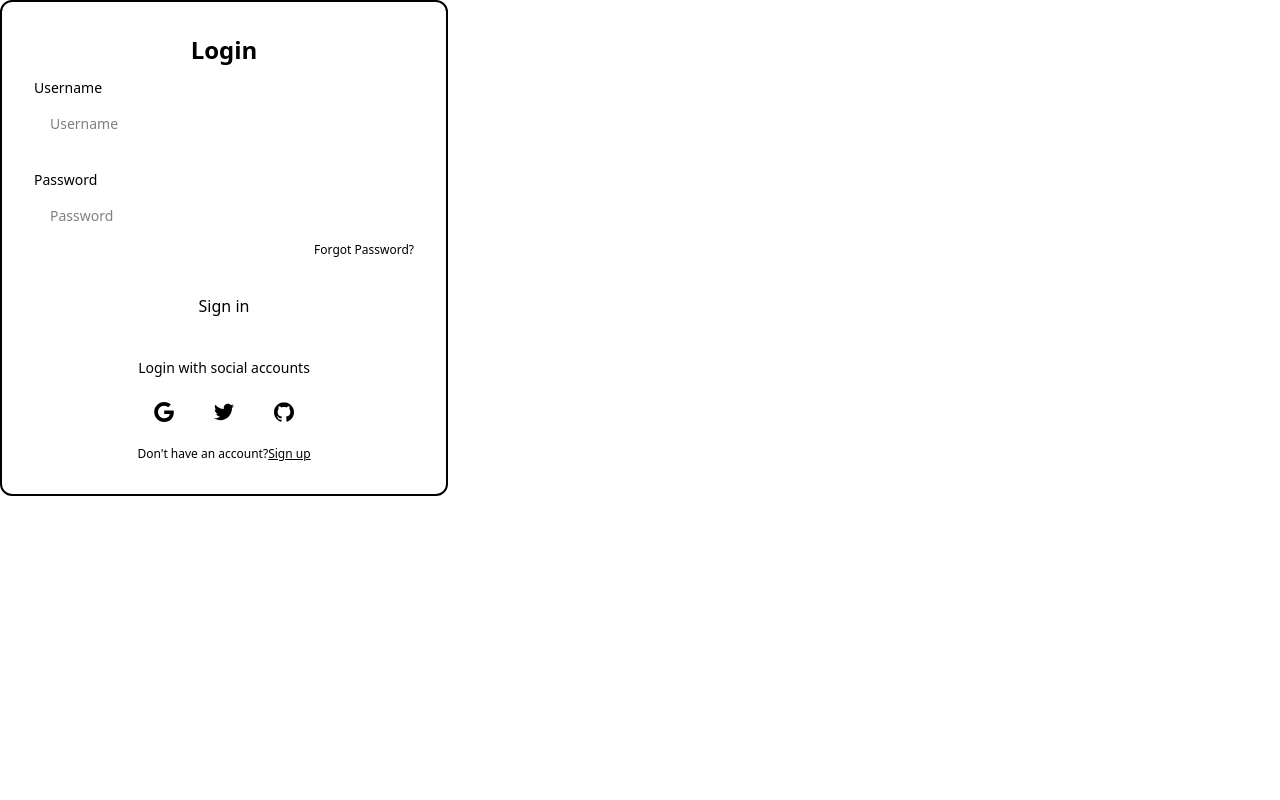
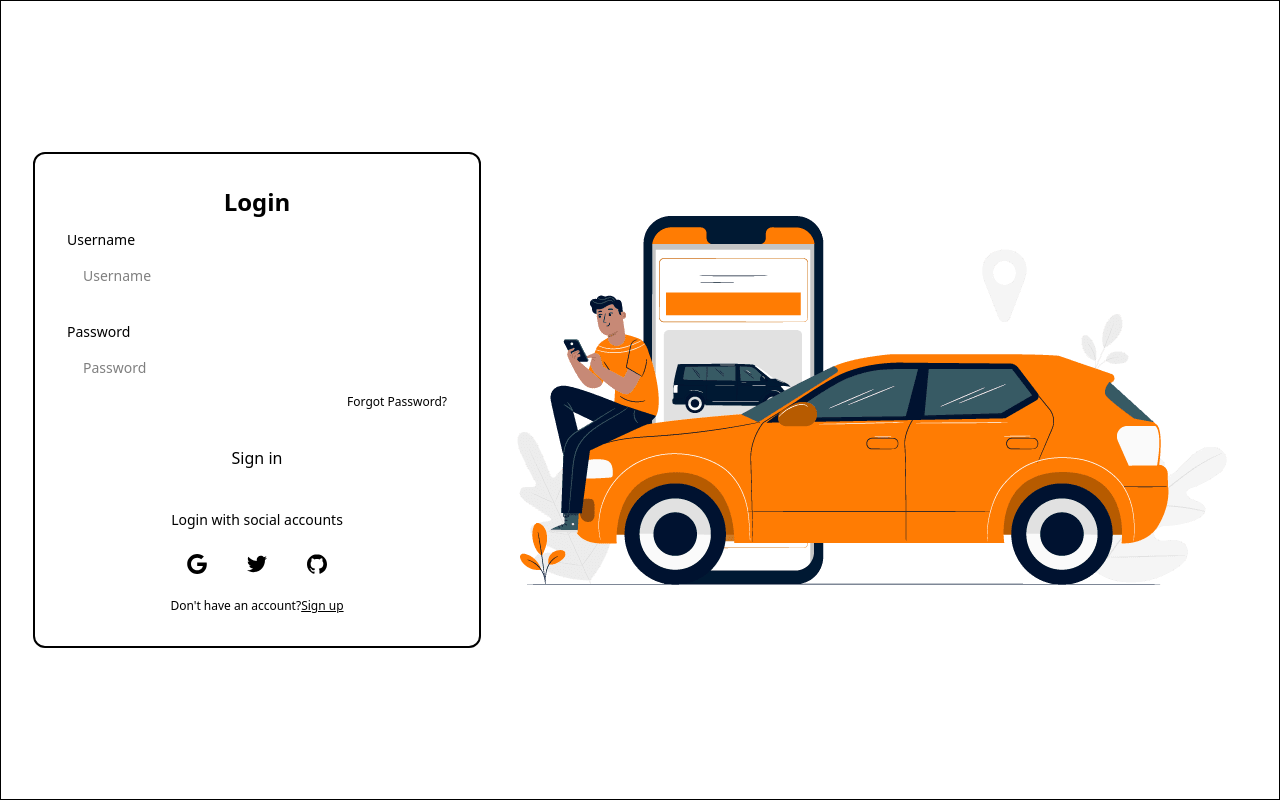
Before and after one commit to pranta-deba/car-rental-reservation-system-frontend, a React (Vite) app: page /signin in a window 1280 px wide. Built offline with nearby package versions, Linux system fonts and the light colour scheme.

Commit message:
[auth] : sign in page 2

```diff
--- a/src/Components/HomeCom/Banner.jsx
+++ b/src/Components/HomeCom/Banner.jsx
@@ -5,7 +5,7 @@ const Banner = () => {
         <div className="relative w-full h-screen overflow-hidden z-10 m-0 p-0">
             {/* Background Video */}
             <video
-                className="absolute inset-0 top-0 left-0 w-full h-full object-cover blur-xs"
+                className="absolute inset-0 top-0 left-0 w-full h-full object-cover blur-[3px]"
                 src="./car.mp4"
                 autoPlay
                 loop
--- a/src/Pages/Auth/SignIn.jsx
+++ b/src/Pages/Auth/SignIn.jsx
@@ -2,6 +2,12 @@ import React from 'react';
 
 const SignIn = () => {
     return (
+        <div className='flex flex-row-reverse min-h-screen justify-center items-center gap-4 border'>
+            <div>
+                <figure>
+                    <img src="./png2.webp" alt="" />
+                </figure>
+            </div>
             <div className="w-full max-w-md p-8 space-y-3 rounded-xl dark:bg-gray-50 dark:text-gray-800 border-2">
                 <h1 className="text-2xl font-bold text-center">Login</h1>
                 <form noValidate="" action="" className="space-y-6">
@@ -44,6 +50,7 @@ const SignIn = () => {
                     <a rel="noopener noreferrer" href="#" className="underline dark:text-gray-800">Sign up</a>
                 </p>
             </div>
+        </div>
     );
 };
 
```
Lines whose indentation alone changed are shown as unchanged.
